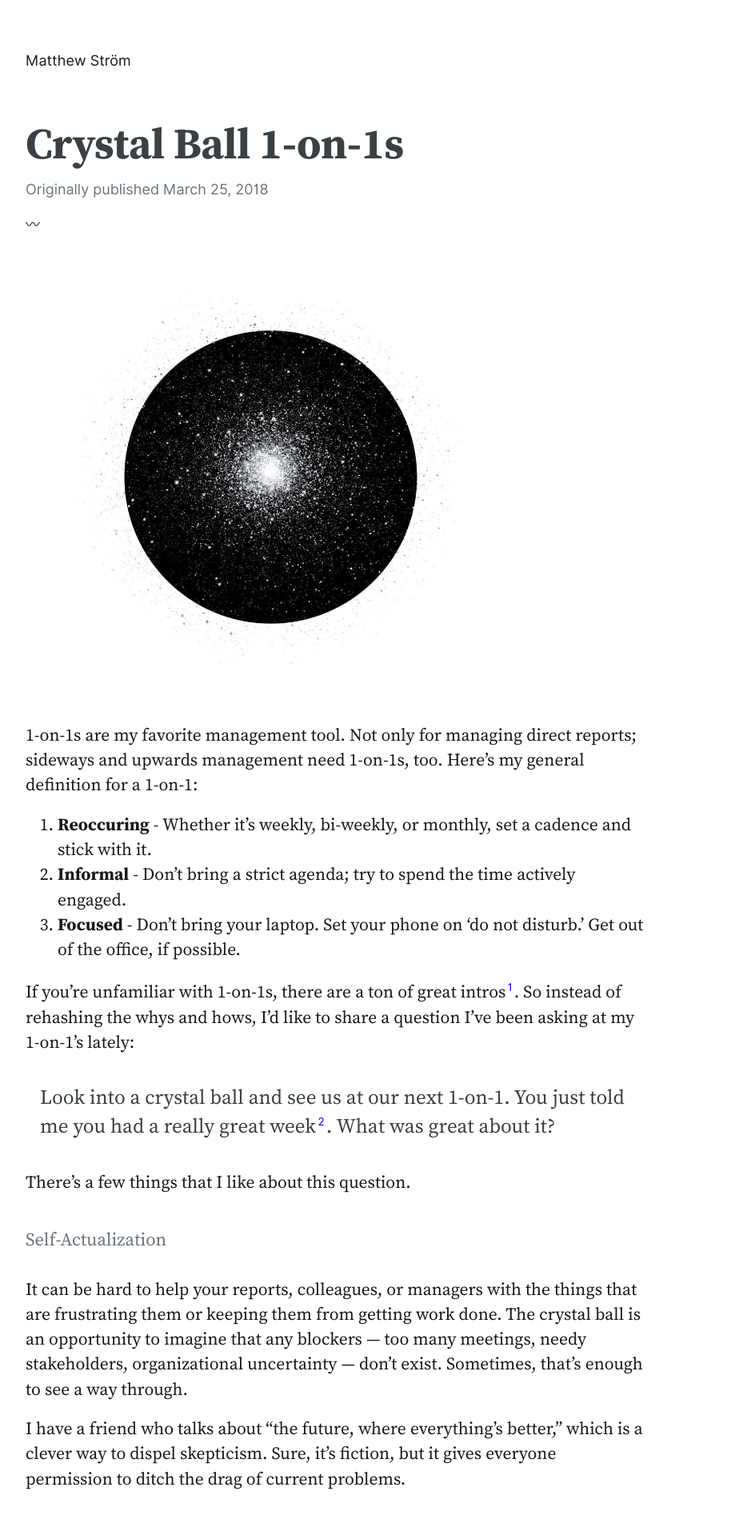
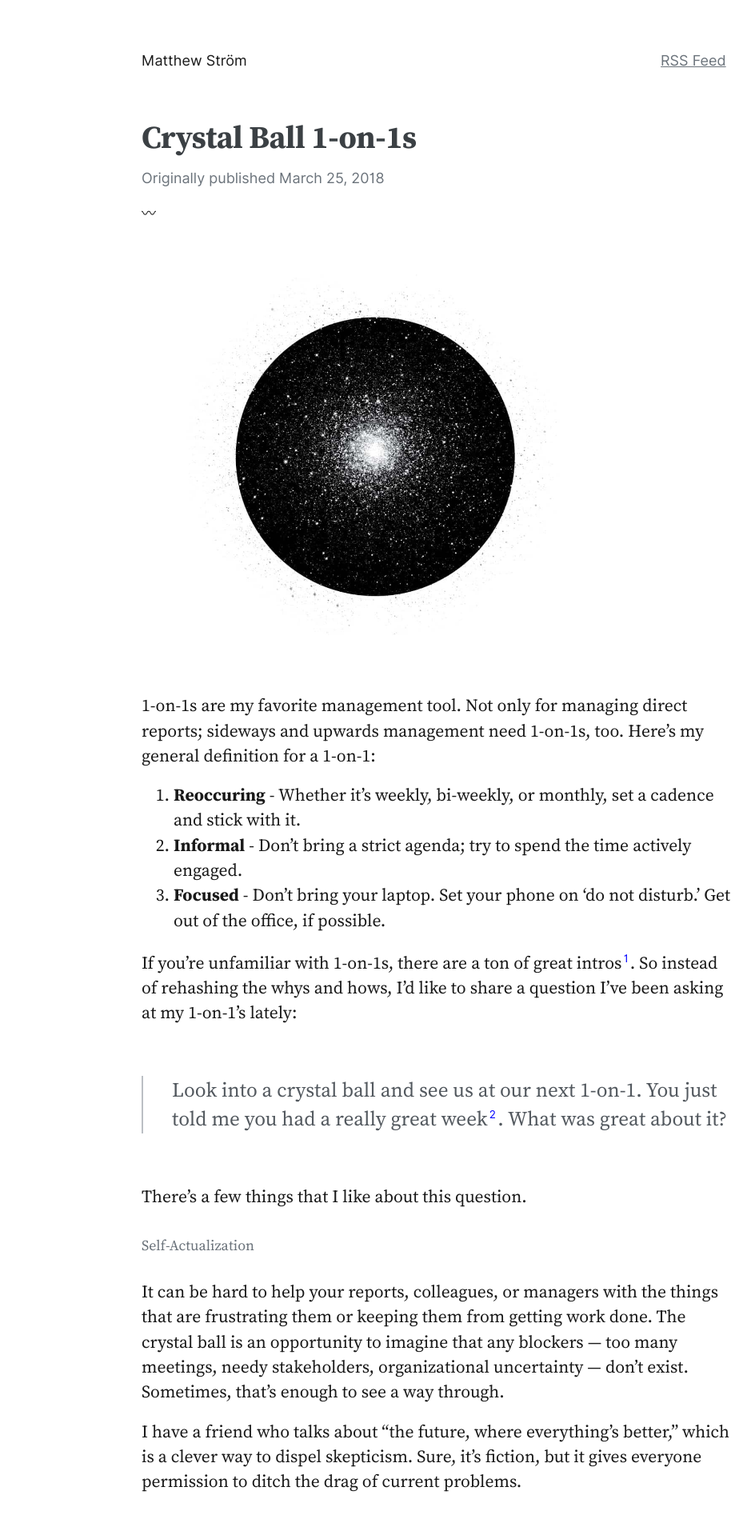
Before and after one commit to ilikescience/ilikescience.github.io, a Jekyll site: the page built from _posts/2018-03-25-crystal-ball.markdown, in a window 1280 px wide. Shown: the top 1904 px of the page at 80% size, without its empty margins (94-1038 px from the left). Built offline with Jekyll 4.4.1, drawn with Linux system fonts in a browser that asks for light colours; our own code applies the rules of GitHub Pages for plain Markdown files; some of the changed text lies outside the part shown.

Commit message:
update layout, add compounding design

```diff
--- a/_layouts/post.html
+++ b/_layouts/post.html
@@ -27,11 +27,18 @@
 
 <body>
     <main class="l--container">
-        <header class="row l--mar-top-m">
-            <p class="l--mar-btm-m">
+        <header class="l--mar-top-m">
+            <div class="l--row l--pad-none l--mar-btm-m">
+                <div class="l--col-auto l--mar-none">
                     <a class="t--decoration-none" href="/">Matthew Ström</a>
-            </p>
-            <h1 class="t--size-xxl c--gray-darker t--family-serif t--leading-small t--tracking-tight t--weight-bold">
+                </div>
+                <div class="l--col-auto t--align-right c--gray">
+                    <a href="/feed">RSS Feed</a>
+                </div>
+            </div>
+            <div class="row l--pad-none">
+                <div class="l--col-auto l--mar-none">
+                <h1 class="t--size-xl c--gray-darker t--family-serif t--leading-small t--tracking-tight t--weight-bold">
                     {{ page.title }}
                 </h1>
                 {% if page.categories contains 'writing' %}
@@ -57,6 +64,8 @@
                     {% endfor %}
                     </p>
                 {% endif %}
+                </div>
+            </div>
         </header>
         <div class="l--mar-top-s l--mar-btm-s">〰</div>
         <article class="post row l--mar-btm-l">
--- a/_sass/_color.scss
+++ b/_sass/_color.scss
@@ -17,7 +17,7 @@ $c--purple: hsl(276, 75%, 50%);
 $c--gray-lightest: lighten($c--gray, 52%);
 $c--gray-lighter: lighten($c--gray, 45%);
 $c--gray-light: lighten($c--gray, 30%);
-$c--gray-dark: darken($c--gray, 35%);
+$c--gray-dark: darken($c--gray, 10%);
 $c--gray-darker: darken($c--gray, 20%);
 
 /* color utilities */
--- a/_sass/_layout.scss
+++ b/_sass/_layout.scss
@@ -1,5 +1,5 @@
 /* Grid configuration */
-$l--grid-width: 43rem;
+$l--grid-width: 41rem;
 $l--gutter: 2%;
 
 /* Border radius */
@@ -29,7 +29,7 @@ $l--space-s: 1rem;
 }
 
 @mixin container {
-    margin: 0 $l--space-l;
+    margin: 0 auto;
     max-width: $l--grid-width;
     width: 100%;
 }
@@ -76,6 +76,7 @@ $l--space-s: 1rem;
 .l--pad-l { padding: $l--space-l; }
 .l--pad-m { padding: $l--space-m; }
 .l--pad-s { padding: $l--space-s; }
+.l--pad-none { padding: 0; }
 
 .l--pad-top-l { padding-top: $l--space-l; }
 .l--pad-top-m { padding-top: $l--space-m; }
@@ -96,6 +97,7 @@ $l--space-s: 1rem;
 .l--mar-l { margin: $l--space-l; }
 .l--mar-m { margin: $l--space-m; }
 .l--mar-s { margin: $l--space-s; }
+.l--mar-none { margin: 0; }
 
 .l--mar-top-l { margin-top: $l--space-l; }
 .l--mar-top-m { margin-top: $l--space-m; }
--- a/_sass/_type.scss
+++ b/_sass/_type.scss
@@ -40,8 +40,8 @@ $t--weight-light: 300;
 
 /* font sizes */
 $t--size-xxl: 3rem;
-$t--size-xl: 1.8rem;
-$t--size-l: 1.4rem;
+$t--size-xl: 2.2rem;
+$t--size-l: 1.6rem;
 $t--size-m: 1rem;
 $t--size-s: 0.75rem;
 
@@ -169,24 +169,28 @@ pre {
     }
 
     h1 {
-        font-size: $t--size-xxl;
+        font-size: $t--size-xl;
     }
 
     h2 {
-        font-size: $t--size-xl;
+        font-weight: $t--weight-bold;
+        font-size: $t--size-l;
     }
+
     h3 {
-        font-weight: $t--weight-bold;
-        font-size: 1.45em;
+        font-size: $t--size-l;
     }
+
     h4 {
-        font-size: 1.25em;
+        font-size: $t--size-m;
         color: $c--gray;
     }
+
     blockquote {
-        margin: 2em 0;
-        padding-left: 1em;
-        color: $c--gray-darker;
+        margin: $l--space-m 0;
+        padding-left: 2em;
+        color: $c--gray-dark;
+        border-left: 2px solid $c--gray-light;
 
         p {
             font-size: 1.4em;
--- a/css/main.scss
+++ b/css/main.scss
@@ -3,10 +3,10 @@
 ---
 
 @import "reset";
+@import "layout";
 @import "fonts";
 @import "color";
 @import "type";
-@import "layout";
 @import "syntax";
 @import "image";
 @import "tables";
```
Also changed, not shown: _layouts/default.html (+0 -7 lines), _posts/2019-02-24-compounding-design.markdown (renamed from _drafts/2019-02-24-compounding-design.markdown). Lines whose indentation alone changed are shown as unchanged.
